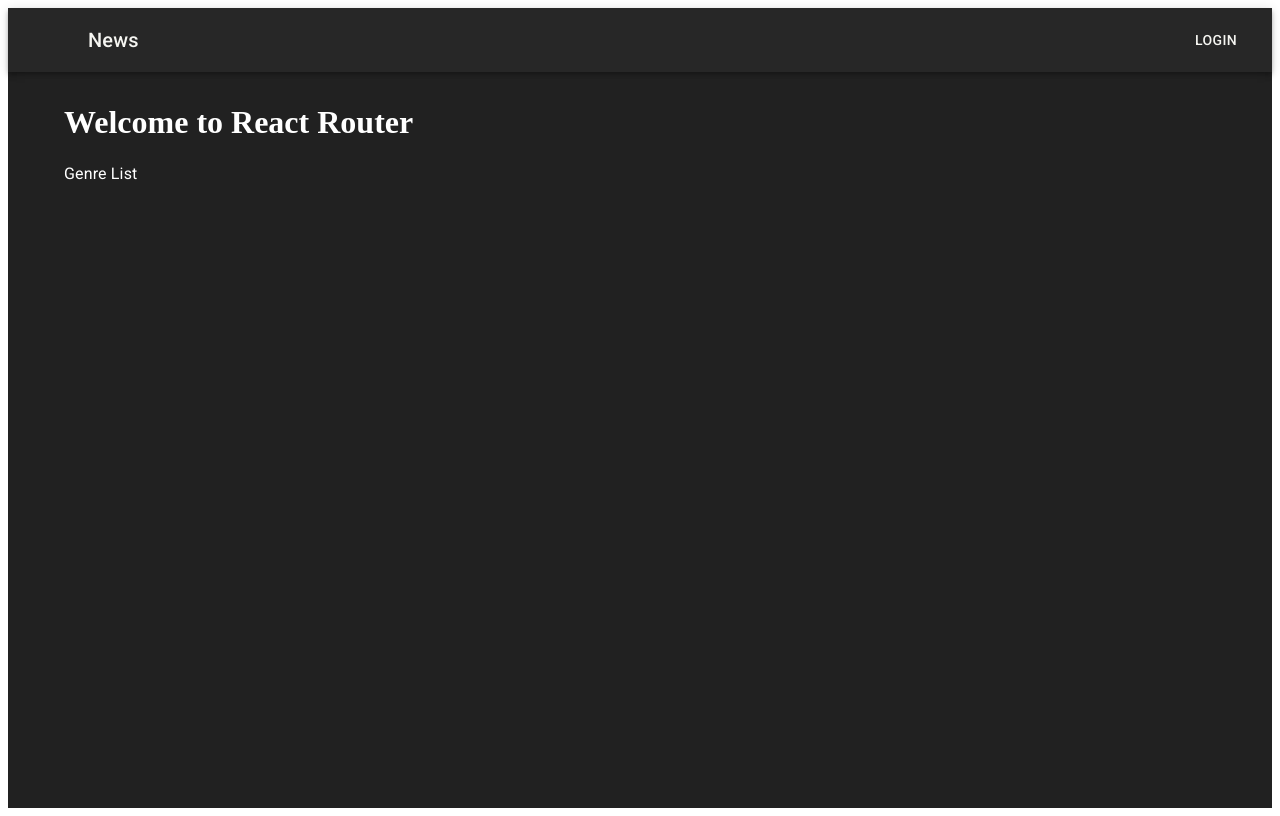
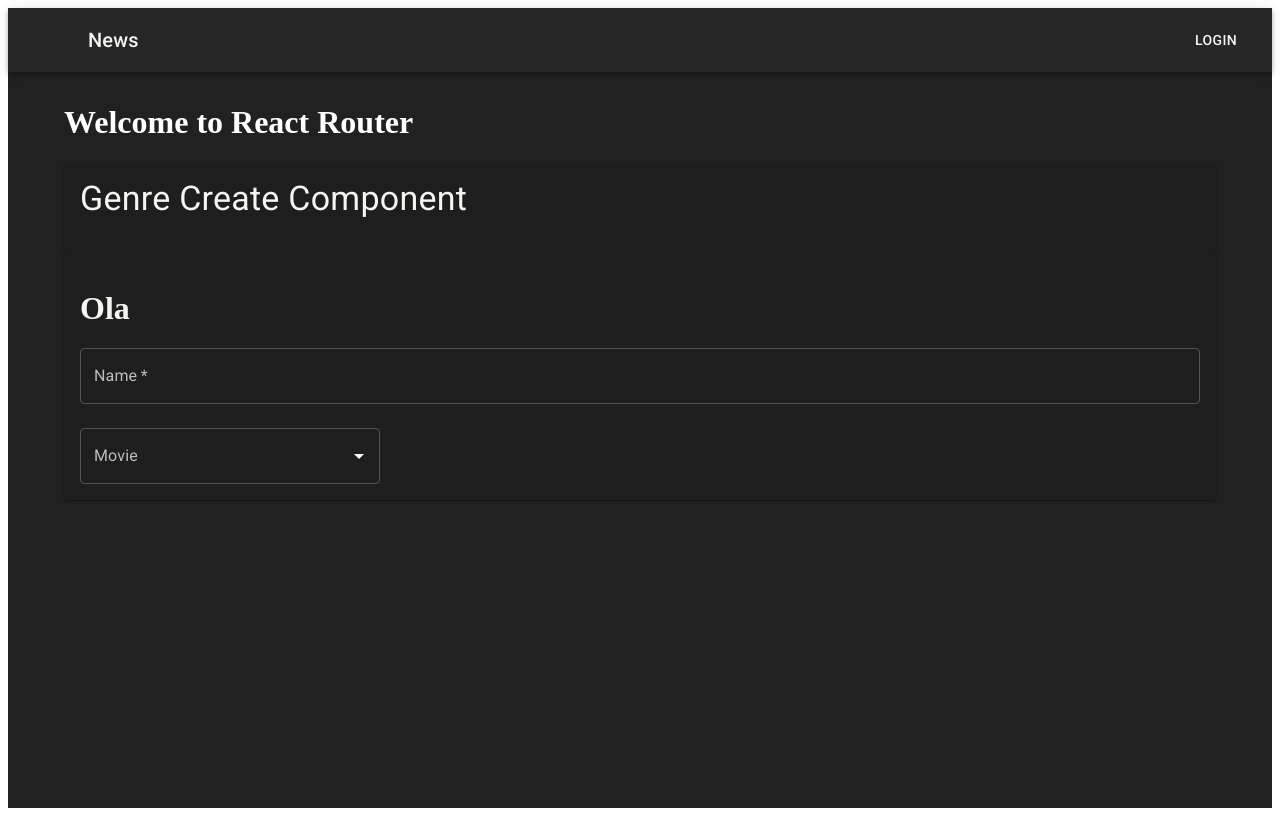
Before and after one commit to elilourenco/react-redux-app, a React (Create React App) app: page /genres/create in a window 1280 px wide. Built offline with nearby package versions, Linux system fonts and the light colour scheme; some icons are missing.

Commit message:
add the autocomple in my function

```diff
--- a/src/App.tsx
+++ b/src/App.tsx
@@ -10,7 +10,7 @@ import { SnackbarProvider } from 'notistack';
 import { ListCastMembers } from './features/cast/ListCastMembers';
 import {CreateCastMembers} from './features/cast/CreateCastMembers';
 import { EditCastMember } from './features/cast/EditCastMember';
-import { Typography } from '@mui/material';
+import { GenreCreate} from './features/genre/GenreCreate';
 
 
 
@@ -48,7 +48,7 @@ export default function ButtonUsage() {
       <Route path="/cast-members/edit/:id" element={<EditCastMember />} />
 
       {/* Genre */}
-      <Route path="/genres/create" element={<Typography>Genre List</Typography>} />
+      <Route path="/genres/create" element={<GenreCreate/>} />
 
       {/* 404 Page */}
 
--- a/src/features/genre/GenreCreate.tsx
+++ b/src/features/genre/GenreCreate.tsx
@@ -1,8 +1,8 @@
 import { Box, Typography } from "@mui/material"
-import { Paper } from "material-ui"
+import { Paper } from "@mui/material"
 import { GenreForm } from "./components/GenreForm"
 
-export const genreCreate = () => {
+export const GenreCreate = () => {
     return(
         <Box>
             <Paper>
@@ -24,10 +24,7 @@ export const genreCreate = () => {
             handleSubmit={function noRefCheck(){}}
             handleChange={function noRefCheck(){}}
 
-
             />
-
-
         </Box>
     )
 }
--- a/src/features/genre/components/GenreForm.tsx
+++ b/src/features/genre/components/GenreForm.tsx
@@ -1,7 +1,7 @@
 import React from "react";
 import { Category } from "../../../types/Category";
 import { Autocomplete, Box, FormControl, Grid, TextField } from "@mui/material";
-import { Paper } from "material-ui";
+import { Paper } from "@mui/material";
 
  export type GenreFormProps = {
     genre: any;
@@ -45,13 +45,10 @@ export function GenreForm({
                         </Grid>
                         <Grid size={{xs:12}} >
                             <Autocomplete
+                            multiple
+                            loading={isLoading}
                             disablePortal
-                            options={[
-                                { label: 'The Shawshank Redemption', year: 1994 },
-                                { label: 'The Godfather', year: 1972 },
-                                { label: 'The Godfather: Part II', year: 1974 },
-                                { label: 'The Dark Knight', year: 2008 },
-                            ]}
+                            options={[]}
                            sx={{ width: 300 }}
                            renderInput={(params) => <TextField {...params} label="Movie" />}
                         />
```
